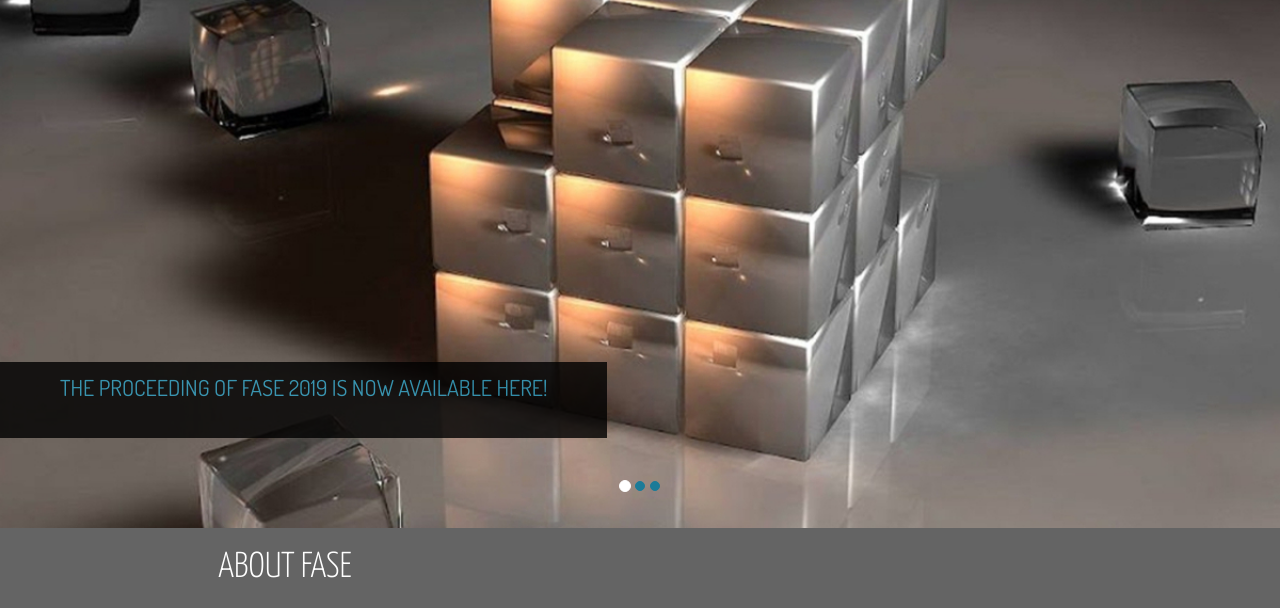
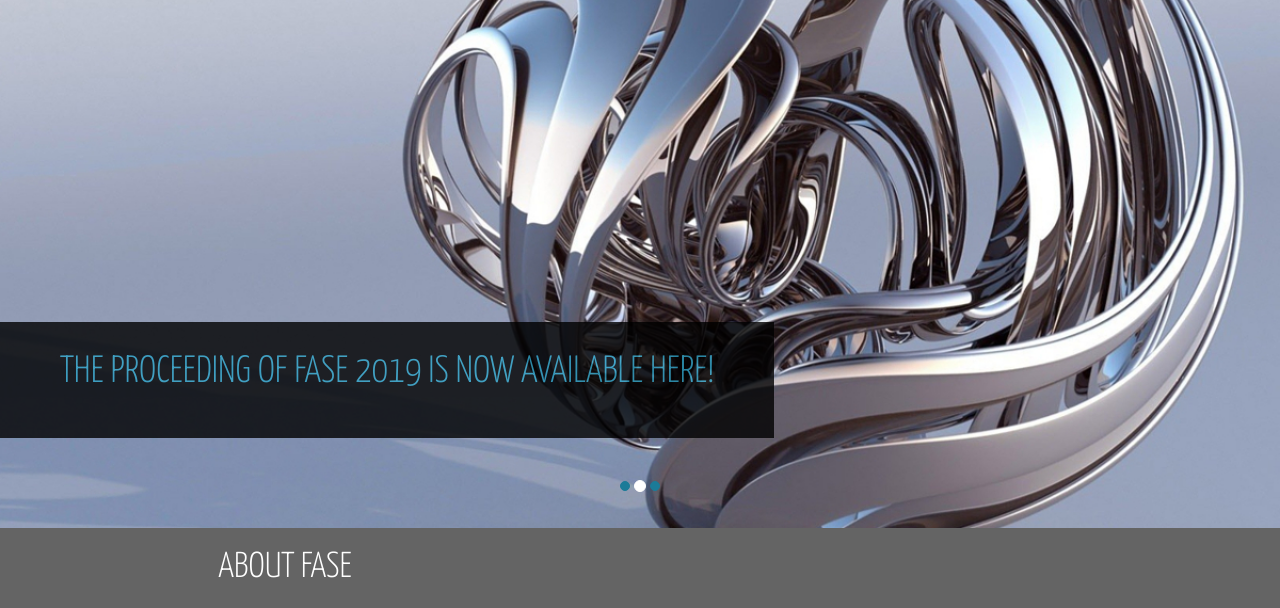
Before and after one commit to naka242/naka242.github.io, a plain HTML site: page fase.html in a window 1280 px wide. Shown: the part 112-720 px from the top of the page. Drawn offline with Linux system fonts and the light colour scheme.

Commit message:
Update fase.html

```diff
--- a/fase.html
+++ b/fase.html
@@ -84,21 +84,21 @@
 			<div class="item active">
 				<img class="img-responsive" src="images/slider/bg-fase-1.jpg" alt="slider">
 				<div class="carousel-caption">
-					<a href="http://naka242.github.io/SMIFASE2019/index.html" onclick="window.open('http://naka242.github.io/SMIFASE2019/index.html', '_self')">The proceeding of FASE 2019 is now available Here! </a>
+					<h2 style="cursor: pointer; color:#2da1c5;" href="http://naka242.github.io/SMIFASE2019/index.html" onclick="window.open('http://naka242.github.io/SMIFASE2019/index.html', '_self')">The proceeding of FASE 2019 is now available Here! </h2>
 				</div>
 			</div>
 
 			<div class="item">
 				<img class="img-responsive" src="images/slider/bg-fase-2.jpg" alt="slider">
 				<div class="carousel-caption">
-					<a href="http://naka242.github.io/SMIFASE2019/index.html" onclick="window.open('http://naka242.github.io/SMIFASE2019/index.html', '_self')">The proceeding of FASE 2019 is now available Here! </a>
+					<h2 style="cursor: pointer; color:#2da1c5;" href="http://naka242.github.io/SMIFASE2019/index.html" onclick="window.open('http://naka242.github.io/SMIFASE2019/index.html', '_self')">The proceeding of FASE 2019 is now available Here! </h2>
 				</div>
 			</div>
 
 			<div class="item">
 				<img class="img-responsive" src="images/slider/bg-fase-3.jpg" alt="slider">
 				<div class="carousel-caption">
-					<a href="http://naka242.github.io/SMIFASE2019/index.html" onclick="window.open('http://naka242.github.io/SMIFASE2019/index.html', '_self')">The proceeding of FASE 2019 is now available Here! </a>
+					<h2 style="cursor: pointer; color:#2da1c5;" href="http://naka242.github.io/SMIFASE2019/index.html" onclick="window.open('http://naka242.github.io/SMIFASE2019/index.html', '_self')">The proceeding of FASE 2019 is now available Here! </h2>
 				</div>
 			</div>
 
```
